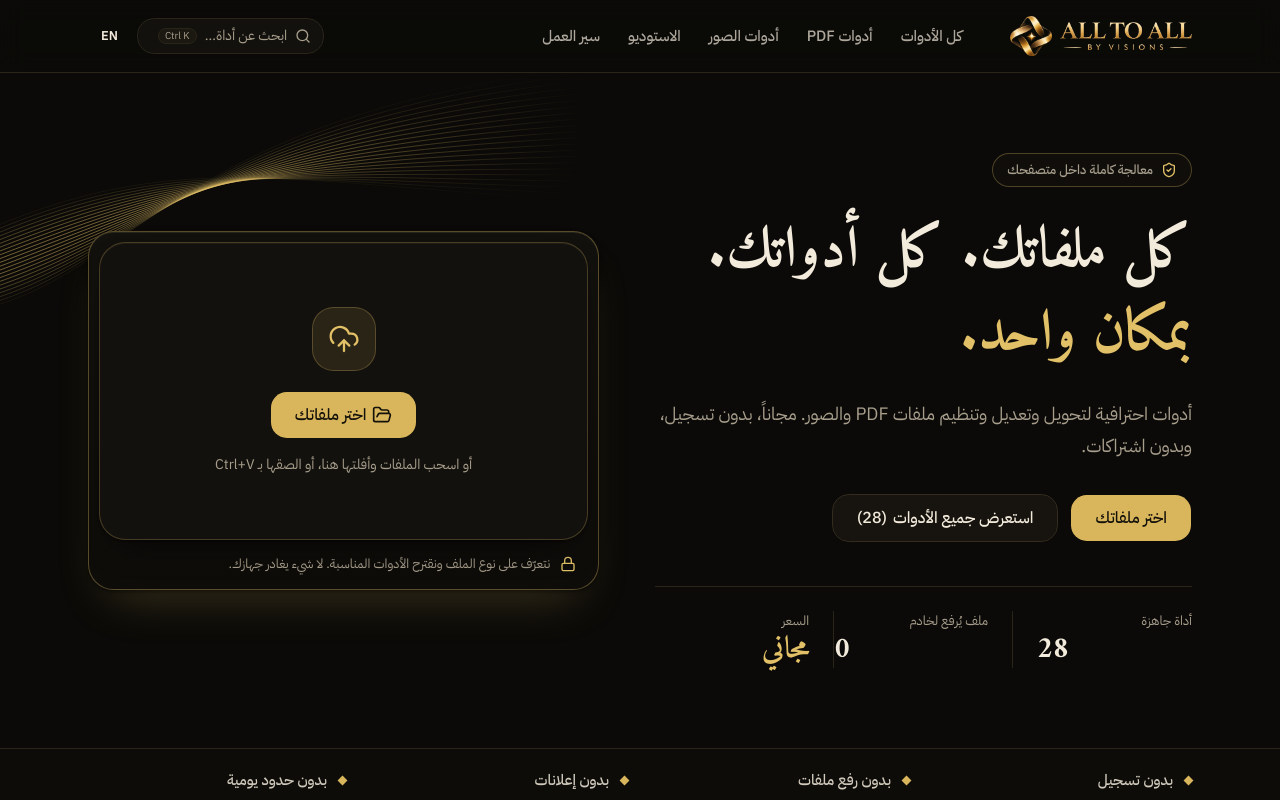
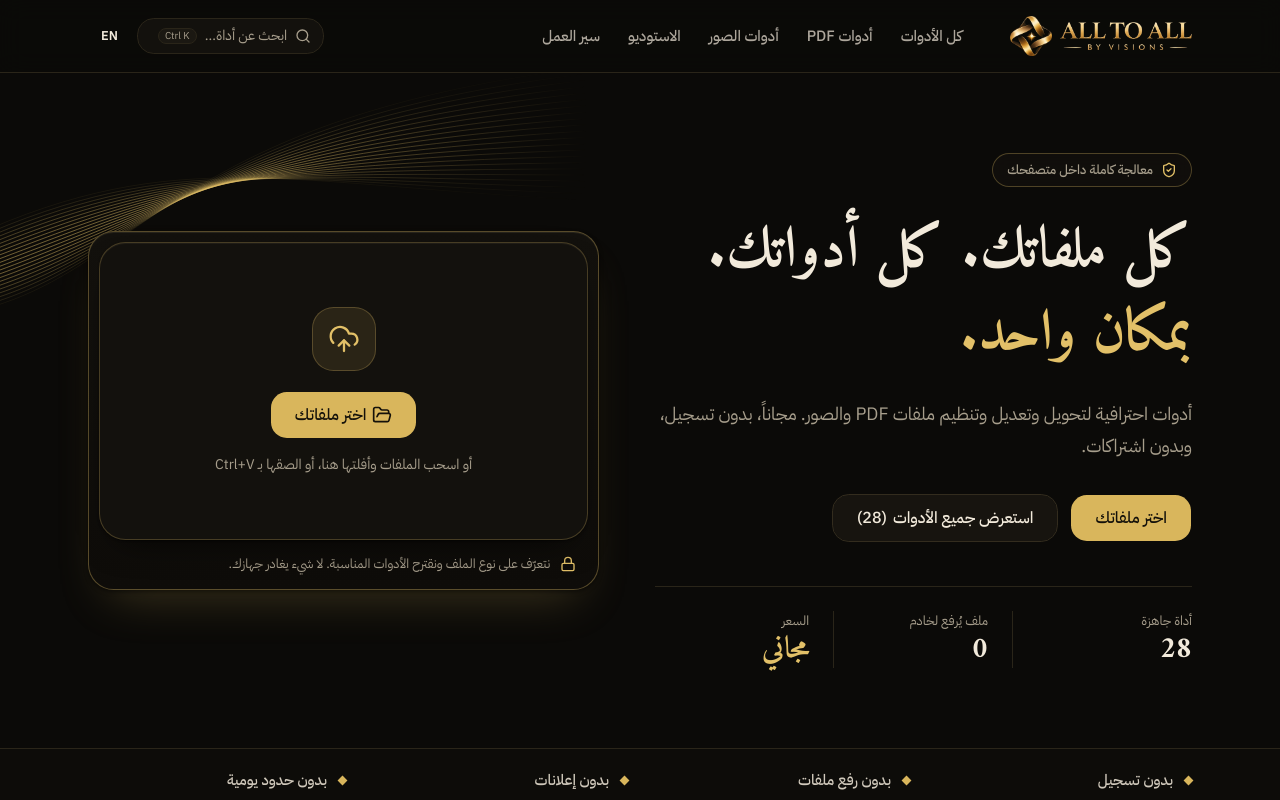
Before and after one commit to visions4hub/all-to-all, a Next.js app: page / in a window 1280 px wide. Shown: the top 800 px of the page. Built offline with nearby package versions, Linux system fonts and the light colour scheme.

Commit message:
Hero stats: align each number under its label in RTL

```diff
--- a/src/app/home-content.tsx
+++ b/src/app/home-content.tsx
@@ -166,8 +166,9 @@ export function HomeContent() {
               ].map((x, i) => (
                 <div key={i} className={i > 0 ? "border-s ps-4 sm:ps-6" : "pe-4 sm:pe-6"}>
                   <dt className="text-[13px] text-muted-foreground">{t(x.label)}</dt>
-                  <dd className={`mt-0.5 font-heading text-3xl font-bold ${x.gold ? "text-gold" : ""}`} dir={x.ltr ? "ltr" : undefined}>
-                    {x.value}
+                  {/* Only the number is isolated as LTR, so it still sits at the cell's start like its label. */}
+                  <dd className={`mt-0.5 font-heading text-3xl font-bold ${x.gold ? "text-gold" : ""}`}>
+                    {x.ltr ? <span dir="ltr">{x.value}</span> : x.value}
                   </dd>
                 </div>
               ))}
```
